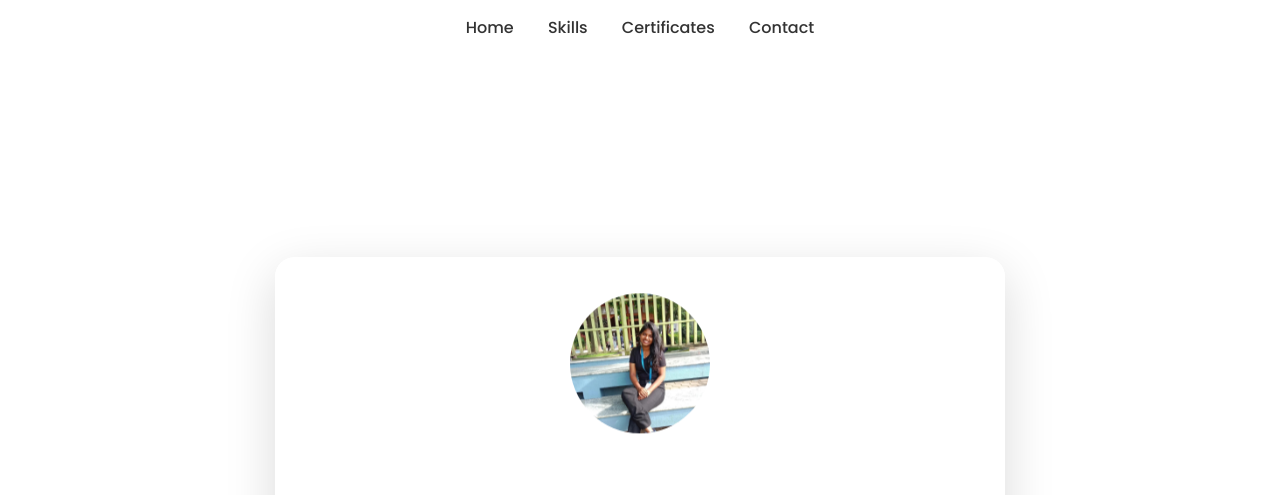
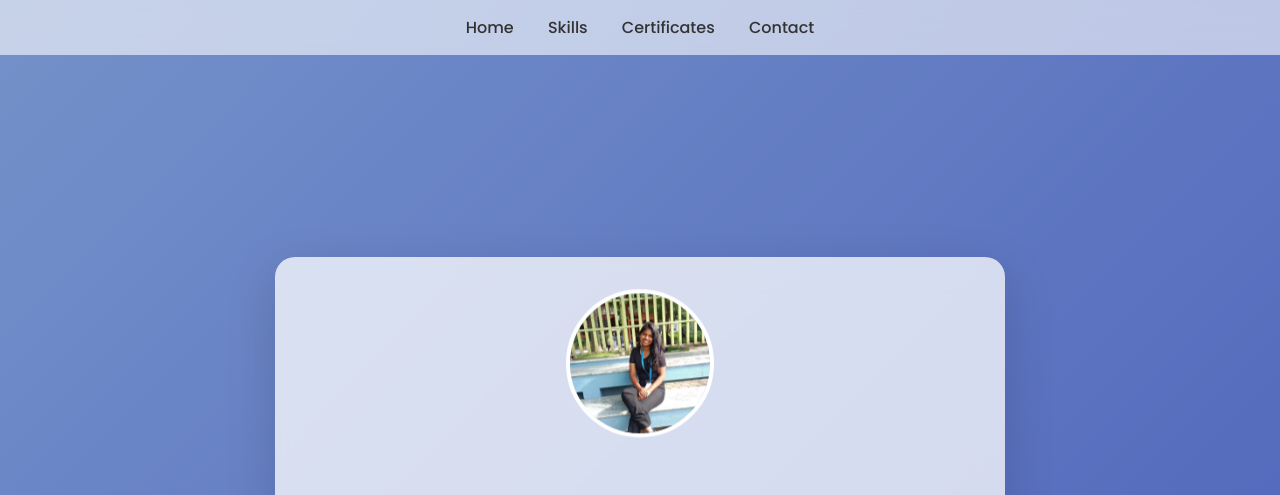
Before and after one commit to rangayadav939/my-portfolio1, a plain HTML site: page index.html in a window 1280 px wide. Shown: the top 495 px of the page. Drawn offline with nearby package versions, Linux system fonts and the light colour scheme.

Commit message:
Fix background gradient color in index.html

```diff
--- a/index.html
+++ b/index.html
@@ -13,7 +13,7 @@
     body {
       margin: 0;
       font-family: 'Poppins', sans-serif;
-      background: linear-gradient(135deg, #f48fb1, #789cb, #3f51b5);
+      background: linear-gradient(135deg, #f48fb1, #7896cb, #3f51b5);
       background-size: 300% 300%;
       animation: glowBG 10s ease infinite;
       color: #333;
```
